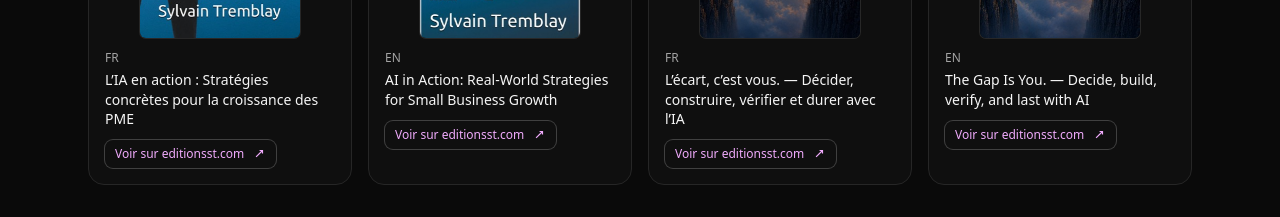
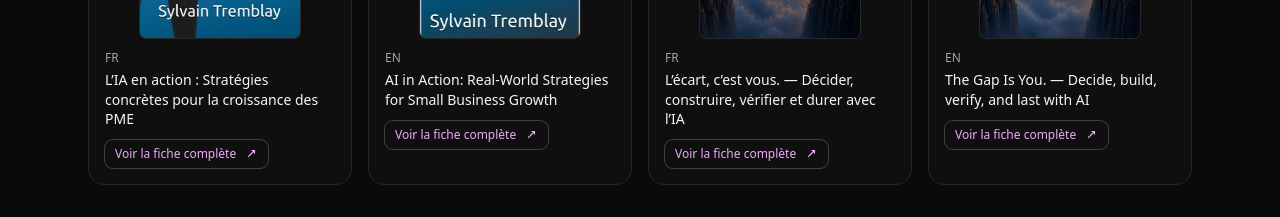
Before and after one commit to sylvain-tremblay/sylvain-tremblay.github.io, a React (Vite) app: page / in a window 1280 px wide. Shown: the part 2980-3197 px from the top of the page. Built offline with nearby package versions, Linux system fonts and the light colour scheme.

Commit message:
Renomme le bouton editionsst.com en « Voir la fiche complète »
FR : "Voir sur editionsst.com" -> "Voir la fiche complète"
EN : "See on editionsst.com" -> "See full details"

Co-Authored-By: Claude Sonnet 5 <noreply@anthropic.com>

```diff
--- a/src/SitePersoSylvain.tsx
+++ b/src/SitePersoSylvain.tsx
@@ -29,7 +29,7 @@ const messages = {
       "Mon approche est simple : livrer vite une valeur visible (audit éclair → plan d’action priorisé), puis itérer avec des indicateurs concrets. J’interviens en mode fractionnaire, comme architecte logiciel, aux côtés des équipes internes et partenaires.",
     booksTitle: "Livres",
     booksIntro: "Guides IA (EN/FR) et livres de casse‑têtes — miniatures optimisées.",
-    viewOnEditionsst: "Voir sur editionsst.com",
+    viewOnEditionsst: "Voir la fiche complète",
     viewOnAmazon: "Voir sur Amazon",
     aiGuides: "Livres sur l’IA",
     puzzleBooks: "Livres de casse‑têtes",
@@ -69,7 +69,7 @@ const messages = {
       "My approach is straightforward: deliver visible value fast (rapid assessment → prioritized plan), then iterate with concrete KPIs. I operate in a fractional software architect role, alongside internal teams and partners.",
     booksTitle: "Books",
     booksIntro: "AI guides (EN/FR) and puzzle books — optimized thumbnails.",
-    viewOnEditionsst: "See on editionsst.com",
+    viewOnEditionsst: "See full details",
     viewOnAmazon: "View on Amazon",
     aiGuides: "AI Books",
     puzzleBooks: "Puzzle Books",
```
